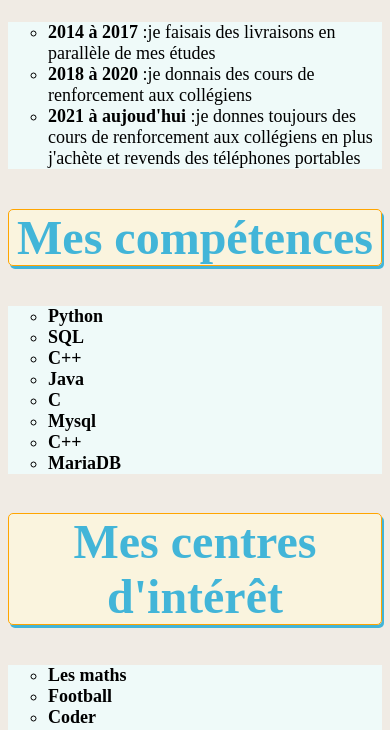
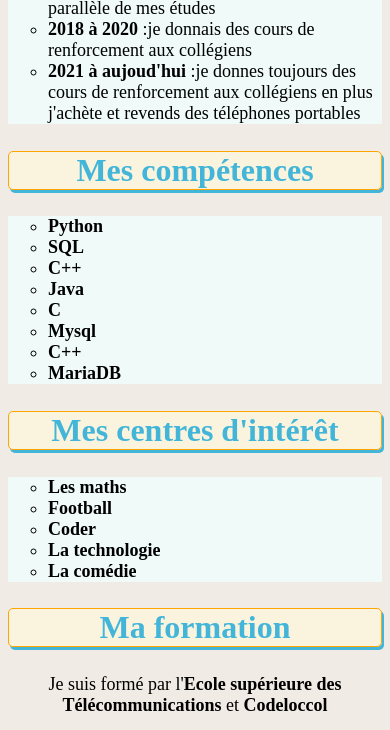
Before and after one commit to BiaoMoussa/mon_cv, a plain HTML site: page test.html in a window 390 px wide. Shown: the part 768-1498 px from the top of the page. Drawn offline with Linux system fonts and the light colour scheme.

Commit message:
les balises 2 en responsive

```diff
--- a/style.css
+++ b/style.css
@@ -163,4 +163,8 @@ h1:hover
     {
         color: teal;
     }
+    h2
+    {
+        font-size: 2em;
+    }
 }
```
